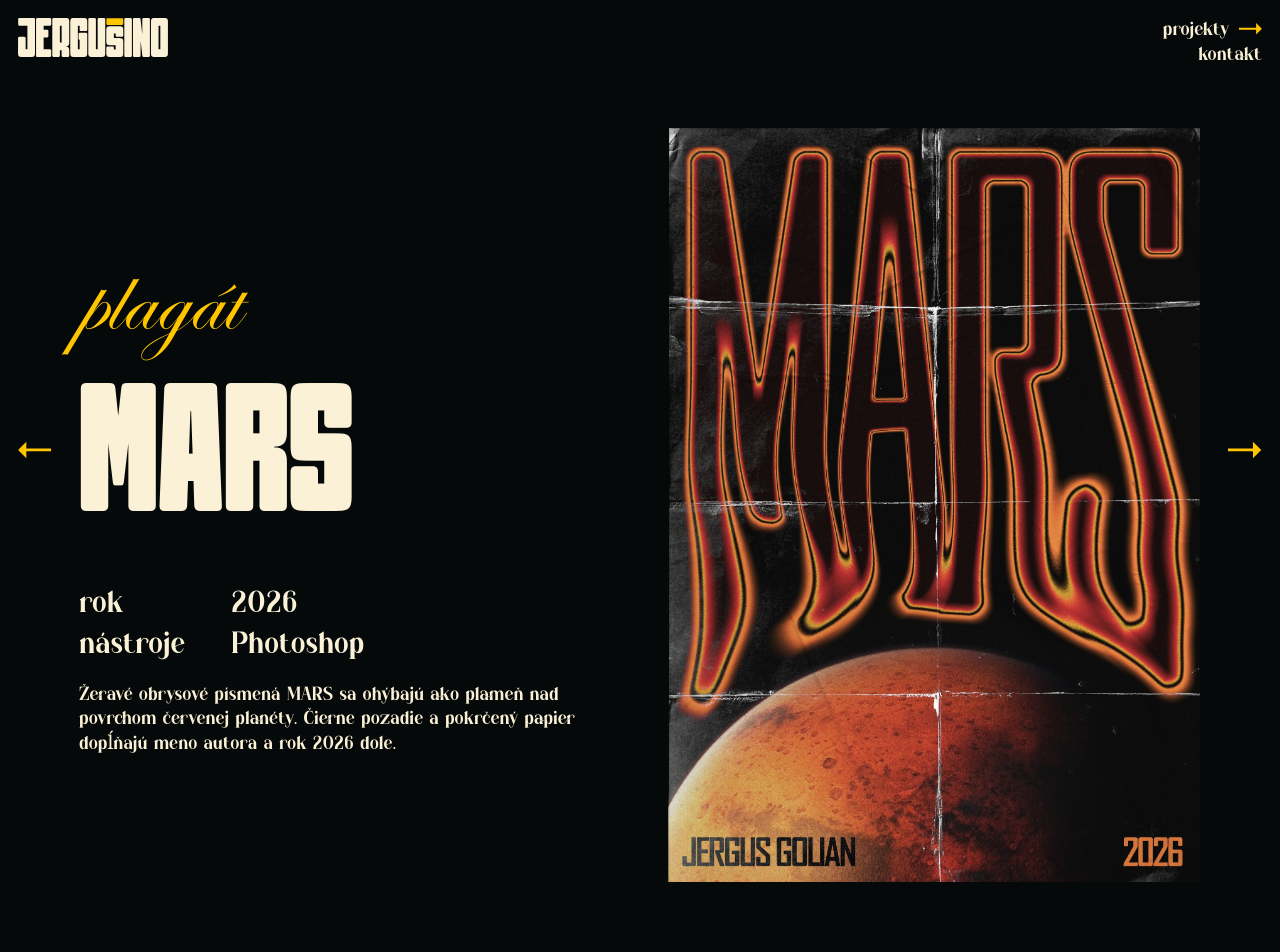
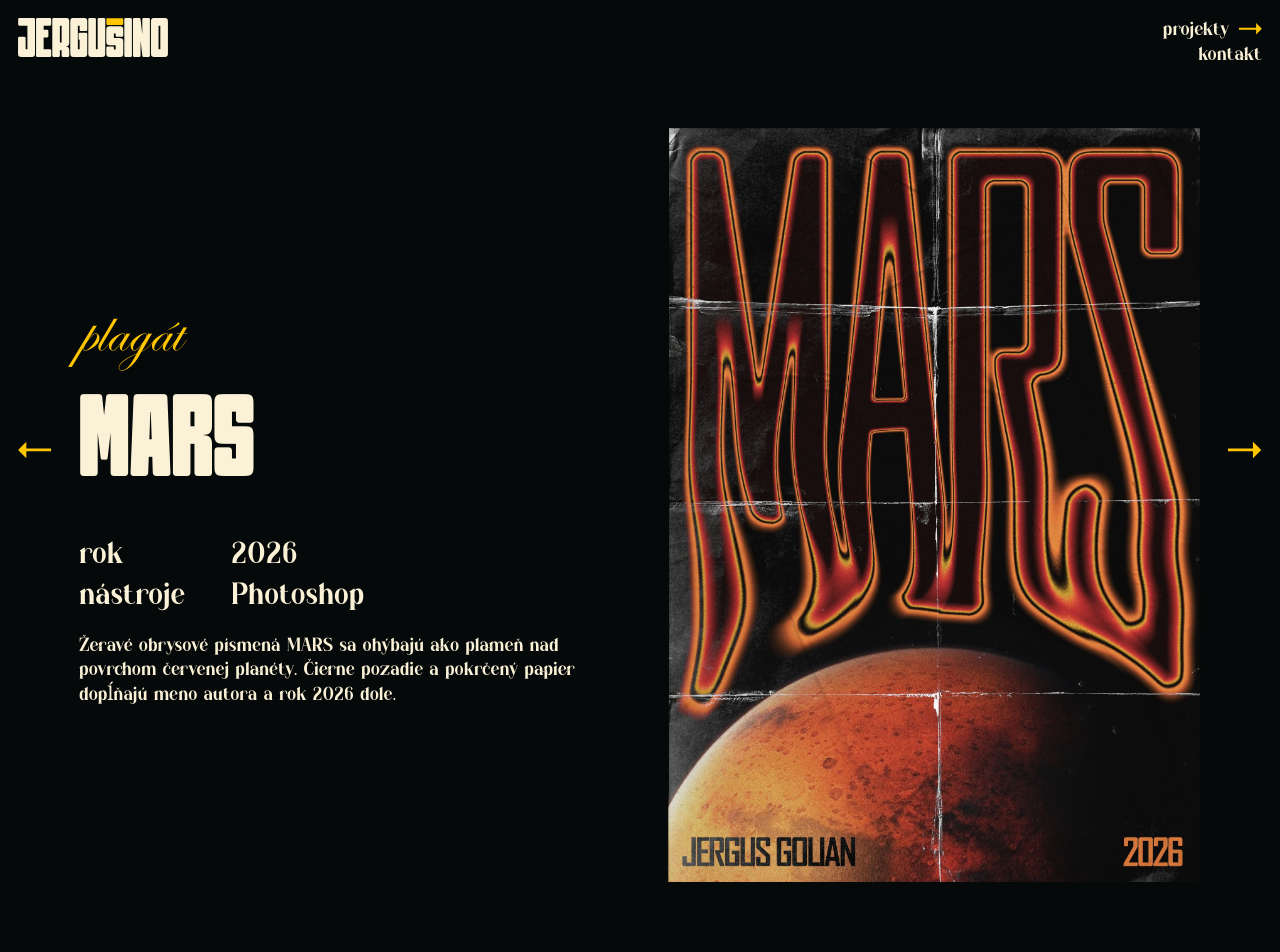
Before and after one commit to jergusino/jergusino.github.io, a Jekyll site: the page built from _projects/mars.md, in a window 1280 px wide. Shown: the top 952 px of the page. Built offline with Jekyll 4.4.1, drawn with Linux system fonts in a browser that asks for light colours; some web fonts are replaced.

Commit message:
Project page: text sizes capped by screen height so the info always fits
Co-Authored-By: Claude Opus 5.5 <noreply@anthropic.com>
Claude-Session: https://claude.ai/code/session_01RGVpc2Wp958A42zKqCrsaw

```diff
--- a/assets/css/main.css
+++ b/assets/css/main.css
@@ -412,3 +412,15 @@ body.project main { padding: 0 var(--gut); }
 @media (min-width: 900px) {
   .media-main { display: grid; justify-items: end; }
 }
+
+/* project page: the text never grows past what fits on the screen next to (or above) the work.
+   Sizes follow the width as before, but are capped by the screen height. */
+body.project .hero--page { --title-size: min(calc(var(--T) * 3), 13vh); }
+body.project .meta, body.project .back { font-size: clamp(1.1rem, min(2.4vw, 4vh), 2.6rem); }
+body.project .prose { font-size: min(var(--body), 2.8vh); font-size: clamp(0.95rem, min(var(--body), 2.8vh), 1.375rem); }
+@media (min-width: 900px) {
+  .project-body { padding-top: min(calc(var(--F) * 7), 16vh); }
+}
+@media (max-width: 520px) {
+  body.project .hero--page { --title-size: min(calc(var(--T) * 3.4), 13vh); }
+}
```
